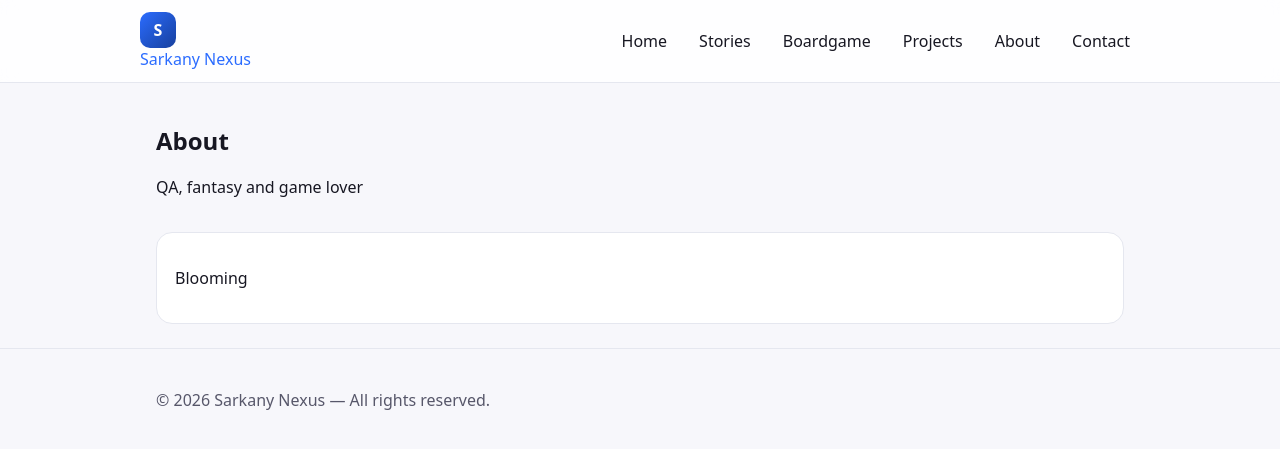
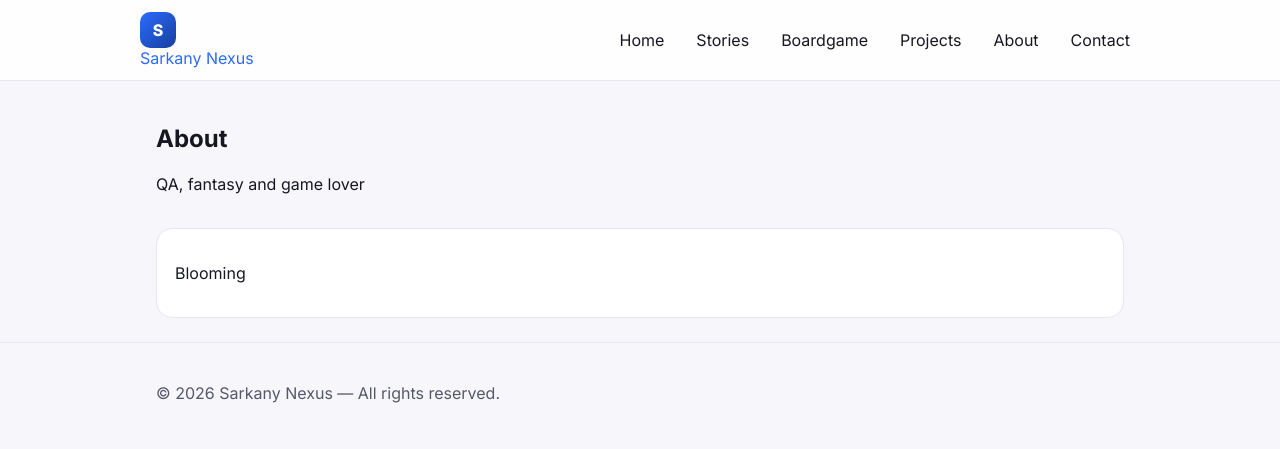
Before and after one commit to sarkanynexus/Main_Site, a Jekyll site: the page built from about/index.md, in a window 1280 px wide. Shown: the top 449 px of the page. Built offline with Jekyll 4.4.1, drawn with Linux system fonts in a browser that asks for light colours; a script that is not in the unit is left out.

Commit message:
Antigravity first changes

```diff
--- a/assets/style.css
+++ b/assets/style.css
@@ -1,3 +1,5 @@
+@import url('https://fonts.googleapis.com/css2?family=Inter:wght@400;500;600;700;800&display=swap');
+
 :root {
   --bg: #0b0b10;
   --bg2: #121219;
@@ -33,7 +35,7 @@
 body {
   margin: 0;
   padding: 0;
-  font-family: system-ui, -apple-system, Segoe UI, Roboto, Inter, Arial, sans-serif;
+  font-family: 'Inter', system-ui, -apple-system, sans-serif;
   background: var(--bg);
   color: var(--text)
 }
@@ -155,6 +157,13 @@
   overflow: hidden;
   display: flex;
   flex-direction: column;
+  transition: transform 0.3s cubic-bezier(0.2, 0.8, 0.2, 1), box-shadow 0.3s cubic-bezier(0.2, 0.8, 0.2, 1);
+}
+
+.card:hover {
+  transform: translateY(-4px);
+  box-shadow: 0 12px 24px color-mix(in oklab, var(--accent) 15%, transparent);
+  border-color: color-mix(in oklab, var(--accent) 40%, transparent);
 }
 
 .card .thumb {
@@ -221,11 +230,14 @@
   background: var(--bg2);
   color: var(--text);
   padding: 10px 14px;
-  border-radius: 12px
+  border-radius: 12px;
+  transition: background 0.2s ease, transform 0.2s ease, border-color 0.2s ease;
 }
 
 .btn:hover {
-  background: var(--stroke)
+  background: var(--stroke);
+  transform: translateY(-2px);
+  border-color: var(--accent);
 }
 
 .fine {
```
Also changed, not shown: 2 other files.
